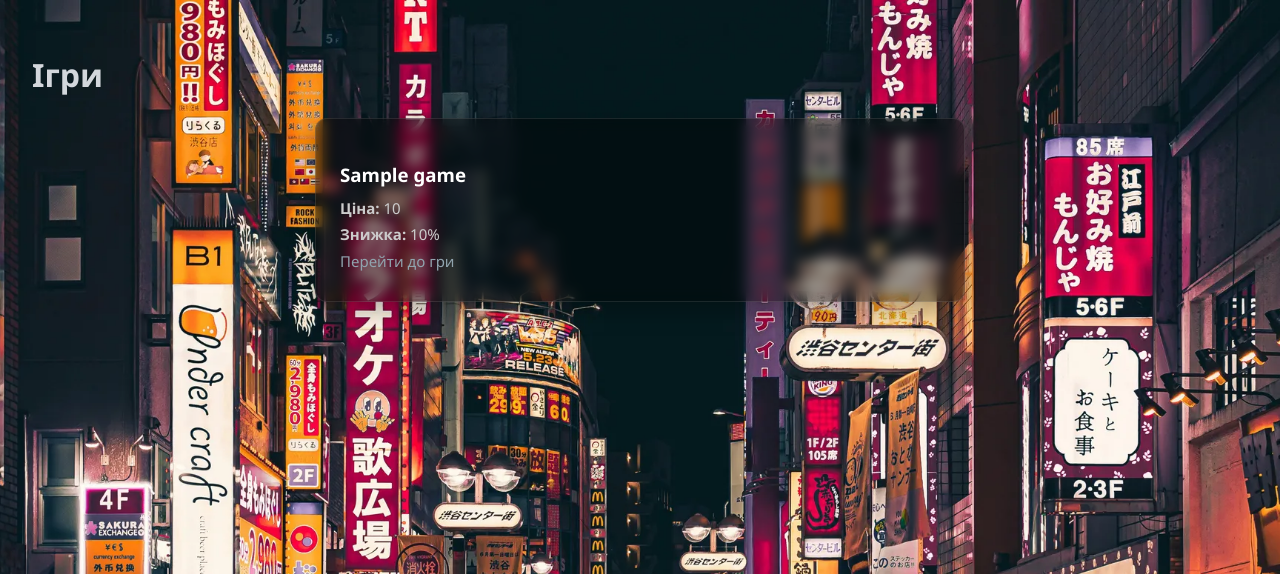
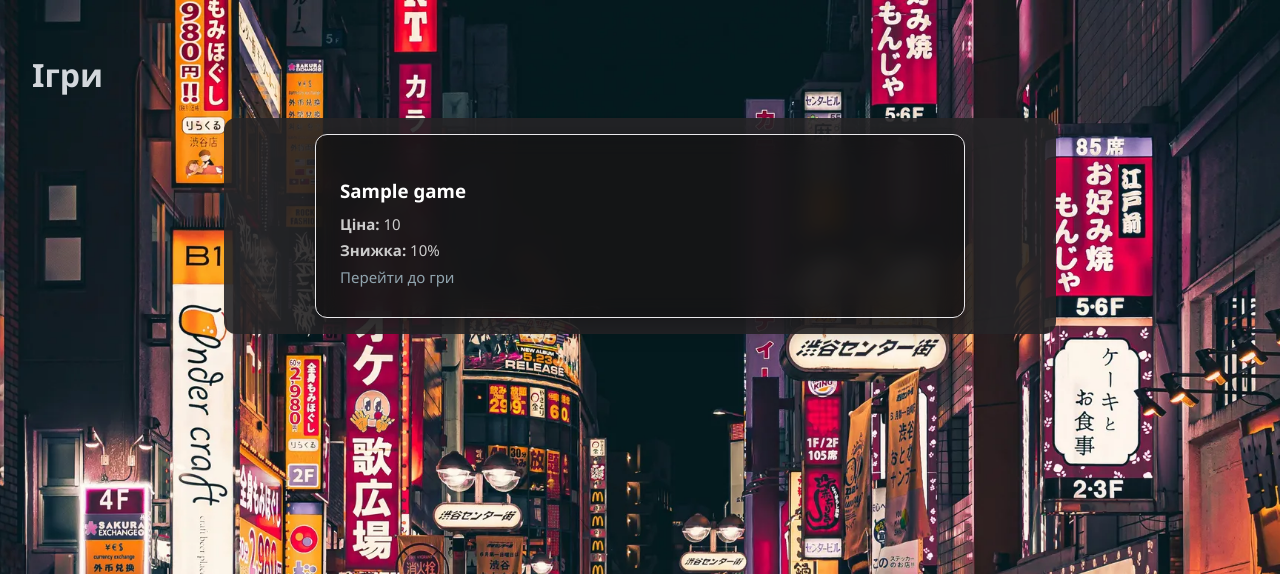
Before and after one commit to Pechonkin17/DealHunt, a Flask app: template templates/index.html in a window 1280 px wide. Shown: the top 574 px of the page. Run offline with Flask 3, Linux system fonts and the light colour scheme; the template is opened without the code that fills it: most values are stand-ins (such as "Sample title", 1, 10 or a date in 2020).

Commit message:
Change styles css

```diff
--- a/static/js/script.js
+++ /dev/null
@@ -1,18 +0,0 @@
-const centerY = window.innerHeight / 2;
-
-function updateBlur() {
-    document.querySelectorAll('.game-card').forEach(card => {
-        const rect = card.getBoundingClientRect();
-        const cardY = rect.top + rect.height / 2;
-        const distance = Math.abs(centerY - cardY);
-
-        const maxDistance = window.innerHeight / 2;
-        const blurAmount = 12 - Math.min((distance / maxDistance) * 12, 12);
-
-        card.style.backdropFilter = `blur(${blurAmount}px)`;
-    });
-}
-
-window.addEventListener('scroll', updateBlur);
-window.addEventListener('resize', updateBlur);
-window.addEventListener('load', updateBlur);
--- a/static/styles/style.css
+++ b/static/styles/style.css
@@ -11,10 +11,16 @@ body {
 }
 
 .game-container {
+    background: rgba(38, 37, 39, 0.9);
+    width: 80%;
+    max-width: 800px;
+    margin: 0 auto;
     display: flex;
     flex-direction: column;
     gap: 1.5rem;
     align-items: center;
+    padding: 1rem;
+    border-radius: 12px;
 }
 
 .game-card {
@@ -27,6 +33,8 @@ body {
     max-width: 600px;
     transition: transform 0.3s ease, border-color 0.3s ease, backdrop-filter 0.3s ease;
     border-radius: 12px;
+    border-color: #eae9ec;
+    backdrop-filter: blur(10px);
 }
 
 .game-card:hover {
--- a/templates/index.html
+++ b/templates/index.html
@@ -19,6 +19,6 @@
         {% endfor %}
     </div>
 
-    <script src="../static/js/script.js"></script>
+{#    <script src="../static/js/script.js"></script>#}
 </body>
 </html>
```
